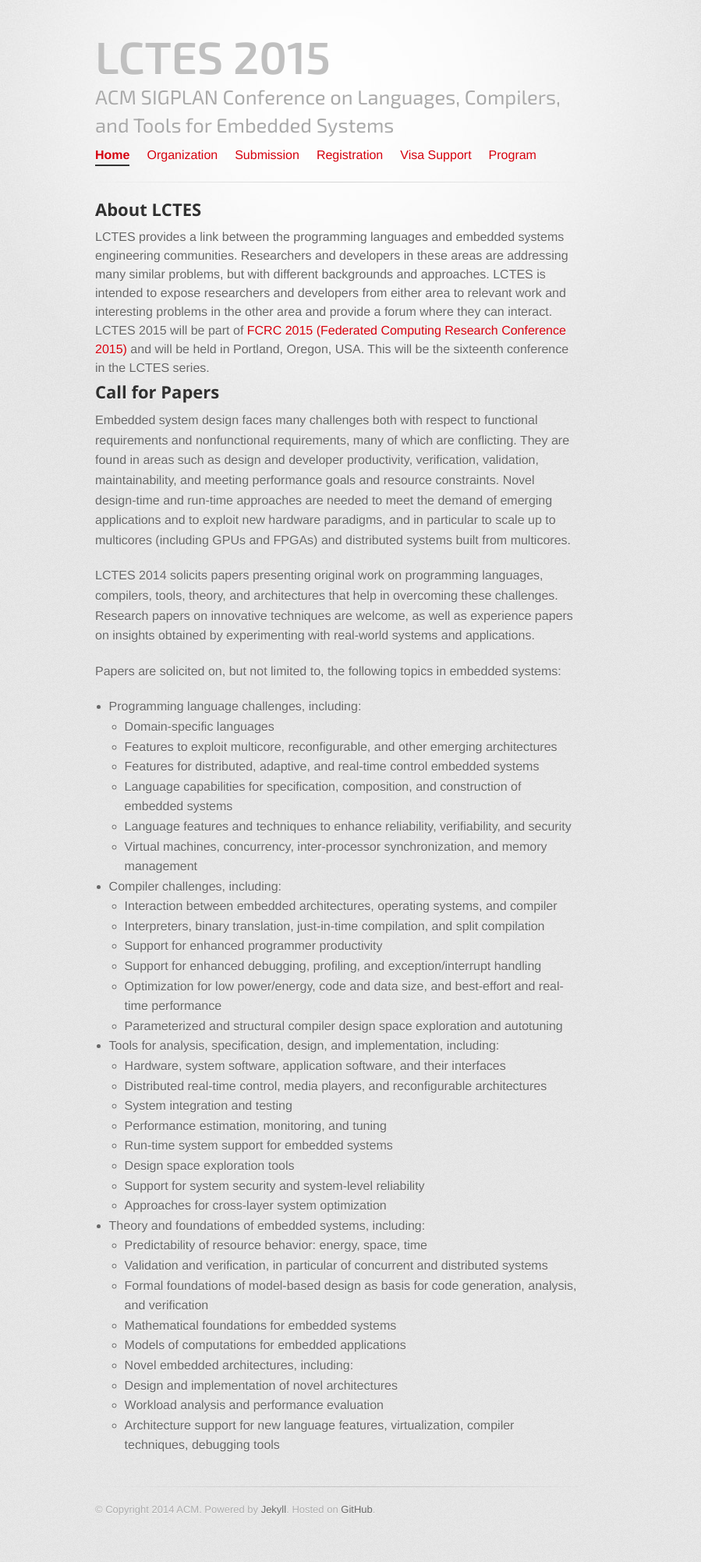
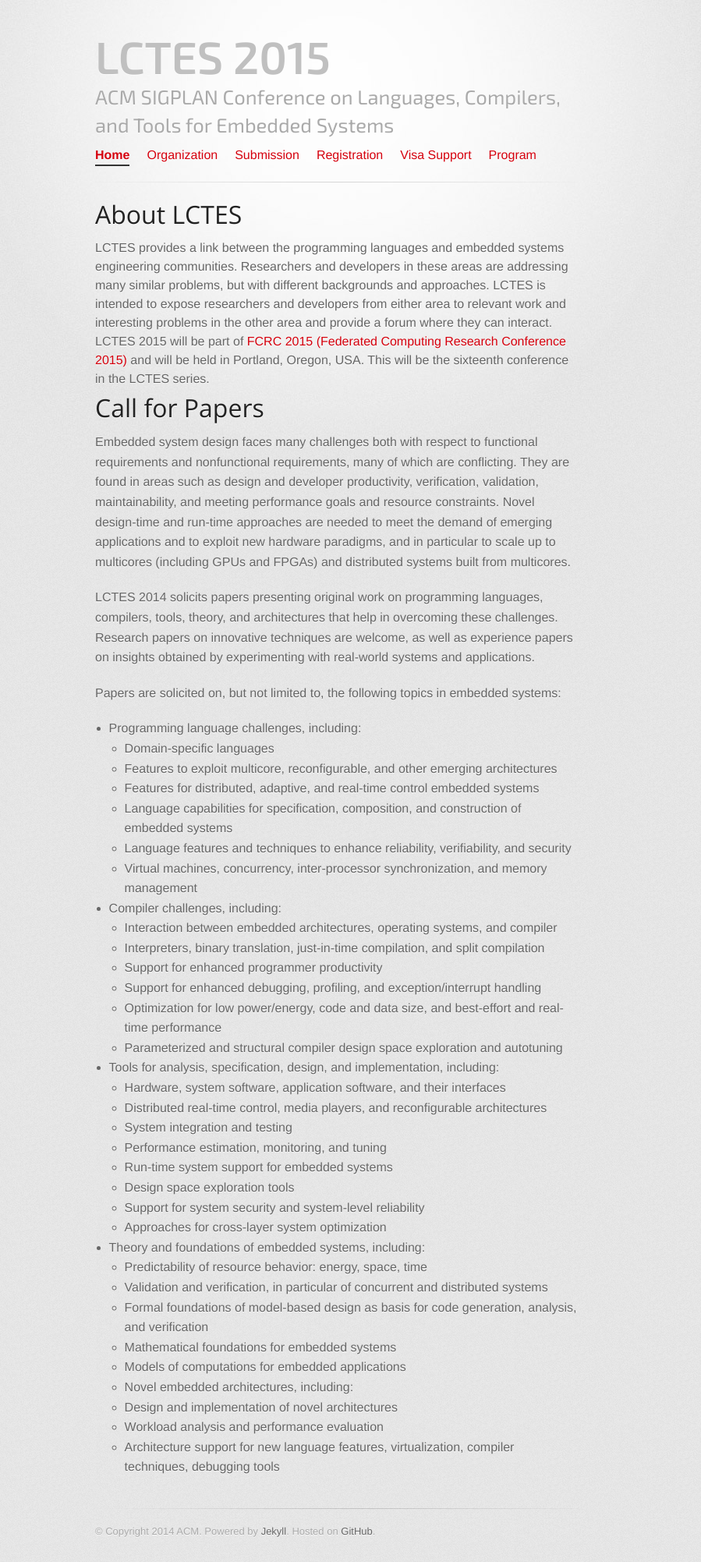
Before and after one commit to GSathish/lctes2015, a Jekyll site: the page built from index.html, in a window 1280 px wide. Shown: the whole page at 78% size, without its empty margins (208-1107 px from the left). Built offline with Jekyll 4.4.1, drawn with Linux system fonts in a browser that asks for light colours; before the commit the page ends 1975 px from its top, so only the background shows below that.

```diff
--- a/index.html
+++ b/index.html
@@ -4,13 +4,13 @@
 description: Languages, Compilers and Tools for Embedded Systems
 ---
 
-<h2>About LCTES</h2>
+<h1>About LCTES</h1>
 
 LCTES provides a link between the programming languages and embedded systems engineering communities. Researchers and developers in these areas are addressing many similar problems, but with different backgrounds and approaches. LCTES is intended to expose researchers and developers from either area to relevant work and interesting problems in the other area and provide a forum where they can interact.
 
 LCTES 2015 will be part of <a href="http://fcrc.acm.org/">FCRC 2015 (Federated Computing Research Conference 2015)</a> and will be held in Portland, Oregon, USA. This will be the sixteenth conference in the LCTES series.
 
-<h2>Call for Papers</h2>
+<h1>Call for Papers</h1>
 
 <p>Embedded system design faces many challenges both with respect to functional requirements and nonfunctional requirements, many of which are conflicting. They are found in areas such as design and developer productivity, verification, validation, maintainability, and meeting performance goals and resource constraints. Novel design-time and run-time approaches are needed to meet the demand of emerging applications and to exploit new hardware paradigms, and in particular to scale up to multicores (including GPUs and FPGAs) and distributed systems built from multicores.</p>
 
```
